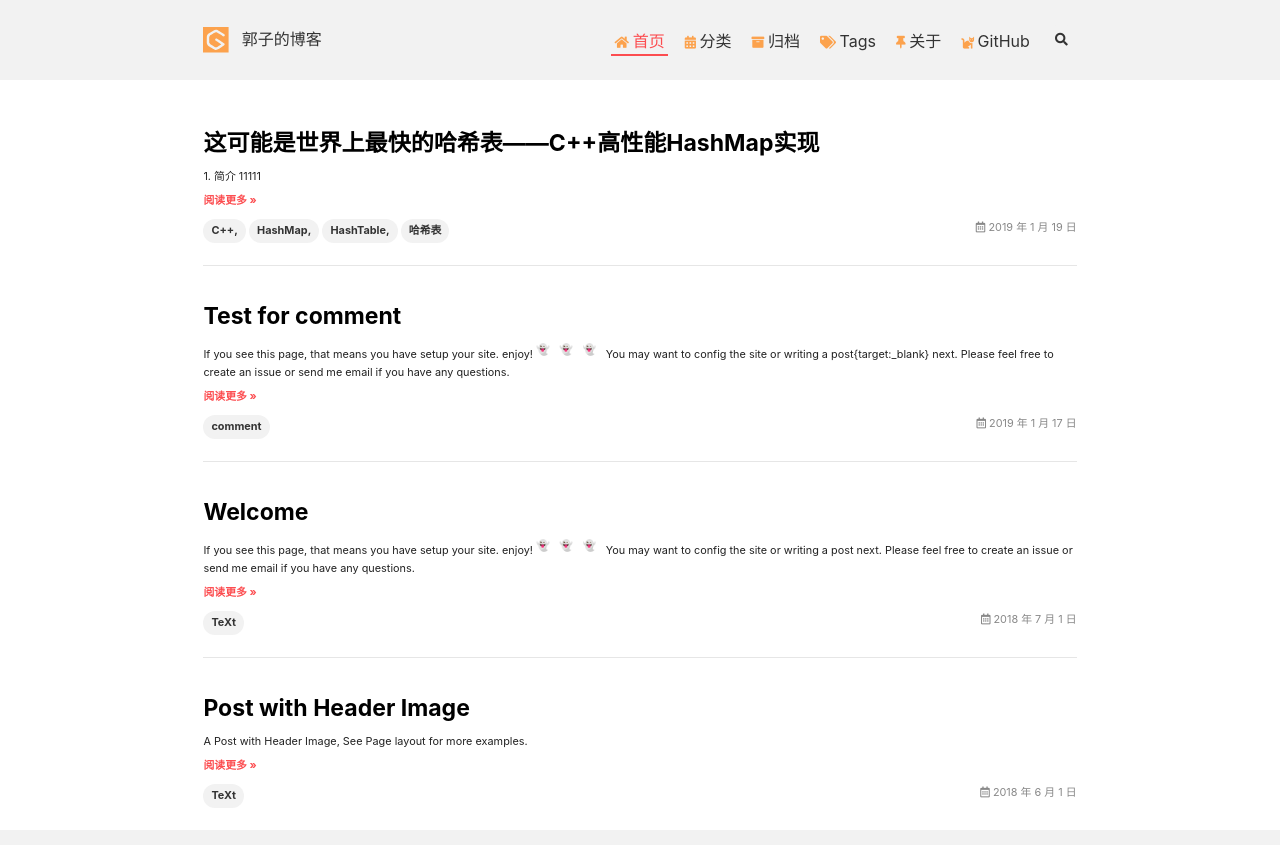
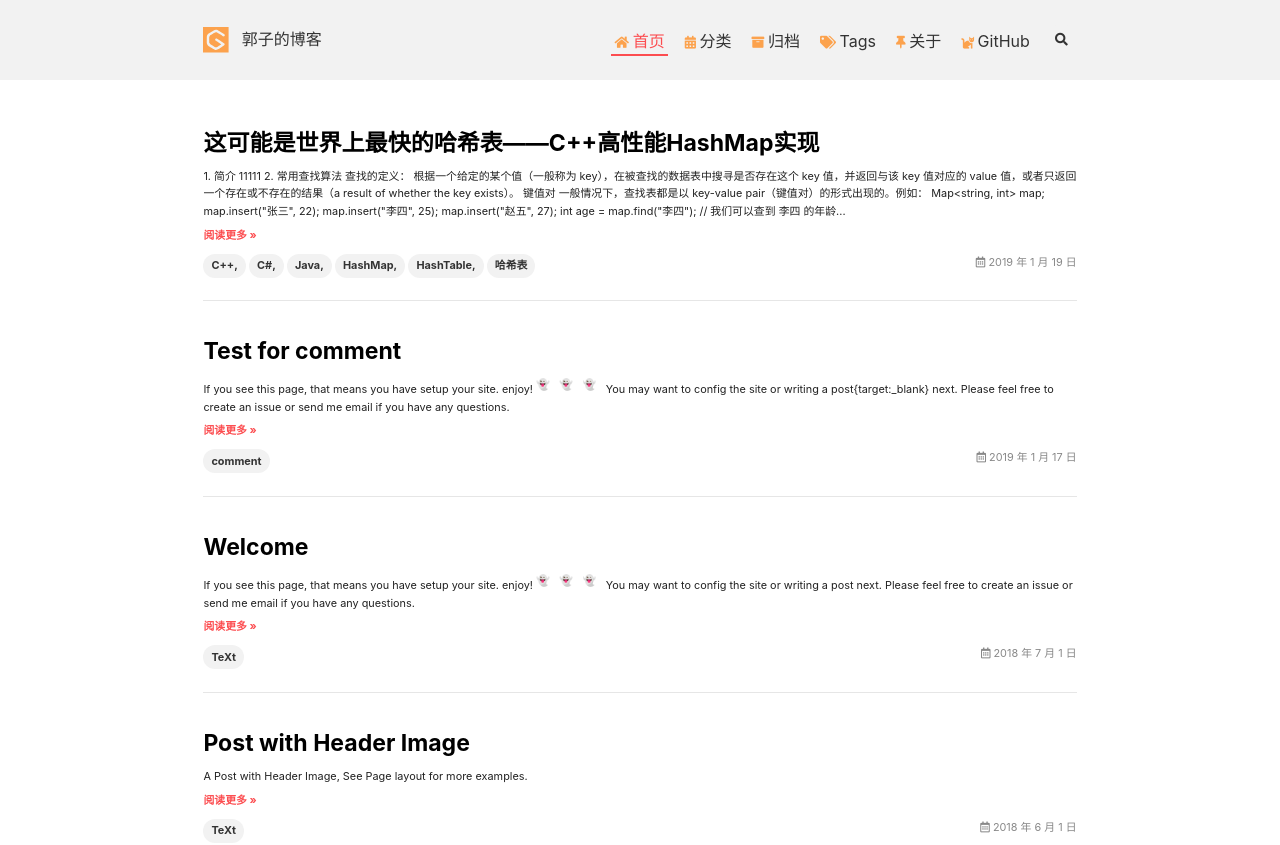
Before and after one commit to shines77/shines77.github.io, a Jekyll site: the page built from index.html, in a window 1280 px wide and 1024 px high, cut to the strip 0-845 px from the top of the window. Built offline with Jekyll 4.4.1, drawn with Linux system fonts in a browser that asks for light colours; nearby versions of some CDN libraries; emoji names are drawn with the system emoji font; the list of posts is cut into pages by our own code.

Commit message:
更新文档(草稿中).
Signed-off-by: shines77 <gz_shines@msn.com>

````diff
--- a/_posts/2019-01-19-A-faster-hash-map-written-by-c++.md
+++ b/_posts/2019-01-19-A-faster-hash-map-written-by-c++.md
@@ -1,10 +1,73 @@
 ---
 title: 这可能是世界上最快的哈希表——C++高性能HashMap实现
 categories: ['c++']
-tags: C++, HashMap, HashTable, 哈希表
+tags: C++, C#, Java, HashMap, HashTable, 哈希表
 key: page-fast-hash-map
 ---
 
 ## 1. 简介
 
   11111
+
+## 2. 常用查找算法
+
+查找的定义：
+
+根据一个给定的某个值（一般称为 `key`），在被查找的数据表中搜寻是否存在这个 `key` 值，并返回与该 `key` 值对应的 `value` 值，或者只返回一个存在或不存在的结果（`a result of whether the key exists`）。
+
+1. 键值对
+
+一般情况下，查找表都是以 `key-value pair`（键值对）的形式出现的。例如：
+
+```csharp
+Map<string, int> map;
+map.insert("张三", 22);
+map.insert("李四", 25);
+map.insert("赵五", 27);
+int age = map.find("李四");   // 我们可以查到 李四 的年龄是25岁
+```
+
+其中 `key` 的值可以是数字（`Integer`）、字符（`Char`）、字符串（`String`）、指针（`Pointer`）或者任意数据类型，而 `Value` 值是一条记录，也同样可以是任意数据类型。
+
+2. 一维表
+
+但是某些时候，查找表也可以以一维表的形式出现（即不需要存储 `value` 值），例如：
+
+在任意 `10` 个数字中，我们想知道里面有没有 `77` 这个数？
+
+```csharp
+Array<int> table = [3, 18, 33, 38, 50, 21, 2, 82, 99, 1];
+bool result = table.isExists(77);   // 我们得到的结果是: 不存在
+```
+
+
+
+一般来说，查找表可以以下列的形式出现，包括 `Array`[数组]，`Vector`[向量表]，`Table`[表]，`List`[列表]，`Set`[集合]，`Map`[图]，`Dictionary`[字典]，`HashTable`[哈希表] 等等。
+
+按被查找的数据表的特性分，可分为：
+
+* 静态表查找
+* 动态表查找
+
+按被查找的数据表的数据排列状态分，可分为：
+
+* 无序表查找
+* 有序表查找
+
+按查找的算法分类，可分为：
+
+* 顺序查找
+* 分块查找
+* 树表查找
+* 哈希查找
+
+
+## X. 参考文章
+
+1. [[Data Structure & Algorithm] 七大查找算法](http://www.cnblogs.com/maybe2030/p/4715035.html) 摘自 [`Poll的笔记`](http://www.cnblogs.com/maybe2030)
+
+    [http://www.cnblogs.com/maybe2030/p/4715035.html](http://www.cnblogs.com/maybe2030/p/4715035.html)
+
+2. [111](222)
+
+    [111](222)
````
